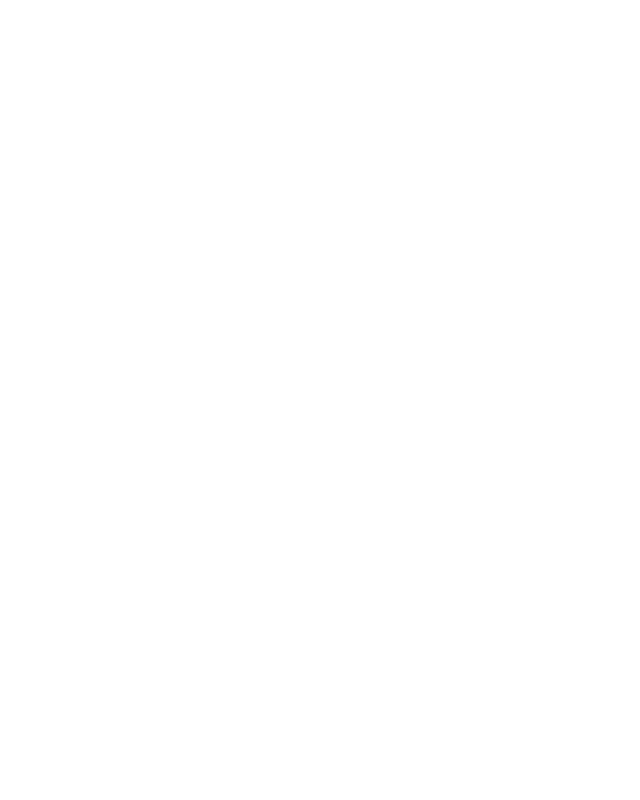
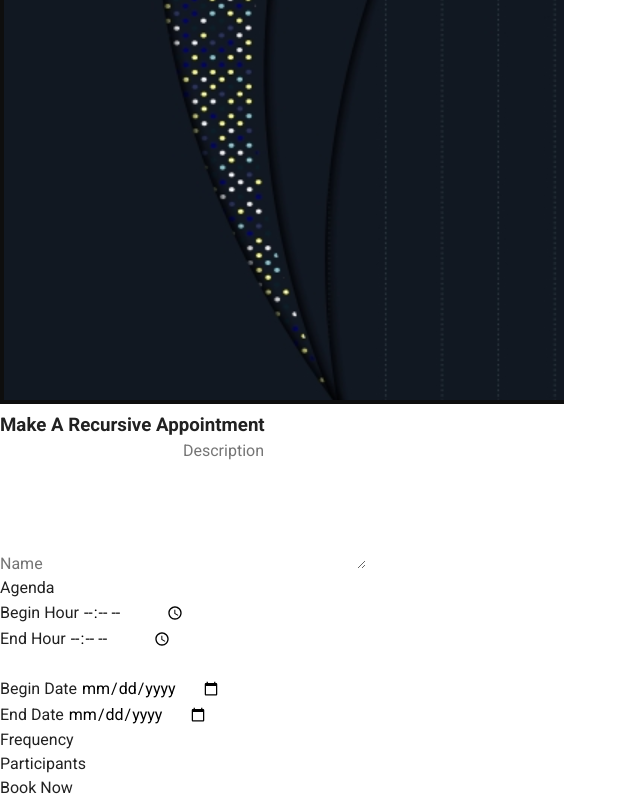
Before and after one commit to Vicno/Personal_Organizer, a Vue app: page /#/updateRecursiveAppoint in a window 1280 px wide. Shown: the part 342-1142 px from the top of the page, without its empty margins (0-640 px from the left). Before the commit the page ends 800 px from the top, so only its background shows below. Built offline with nearby package versions, Linux system fonts and the light colour scheme.

Commit message:
UpdateRecursiveOnProgress, little fixes to be able to create appointments or modify them in same day, modified index.js of store

```diff
--- a/src/components/CalendarComponent.vue
+++ b/src/components/CalendarComponent.vue
@@ -44,7 +44,16 @@
       >
         <v-card color="grey lighten-4" min-width="350px" flat>
           <v-toolbar :color="selectedEvent.color" dark>
-            <v-btn icon router :to="'/updateAppoint'">
+            <v-btn
+              :value="isRecursive"
+              icon
+              router
+              :to="'/updateRecursiveAppoint'"
+              v-if="value"
+            >
+              <v-icon>mdi-pencil</v-icon>
+            </v-btn>
+            <v-btn icon router :to="'/updateAppoint'" v-else>
               <v-icon>mdi-pencil</v-icon>
             </v-btn>
             <v-toolbar-title v-html="selectedEvent.name"></v-toolbar-title>
@@ -129,6 +138,20 @@
     },
     selectedAgenda() {
       return this.getAgendaSelected;
+    },
+    isRecursive() {
+      //Search in recursiveAppointments if there is one inside of agenda
+      //Search if the selected appointment is the selected one
+      console.log("perhaps" + this.selectedEvent.name);
+      this.recursiveAppointments.forEach(element => {
+        if (
+          element.agendaId === this.selectedAgenda.agendaId &&
+          this.selectedEvent.name === element.name
+        ) {
+          return true;
+        }
+      });
+      return false;
     }
   },
   methods: {
@@ -143,7 +166,6 @@
       //Select agenda
       agendaAppointments.forEach(appointment => {
         var daysforRecursive = this.getDatesFromRecursive(appointment);
-        console.log(daysforRecursive);
         daysforRecursive.forEach(element => {
           this.changeformatdatehour(
             element,
@@ -289,7 +311,6 @@
         while (fechastart.getTime() <= fechaend.getTime()) {
           //Save start date in dates
           startday = this.adddaystodate(startday, daystosumup);
-          //console.log(startday);
           dates.push(startday);
           //Add one day/week/month to start date
           if (appointment.frequency === "Day") {
@@ -332,7 +353,6 @@
         });
         return datescorrected;
       } else {
-        //console.log([appointment.date]);
         return [appointment.date];
       }
     }
--- a/src/components/RecursiveSchedulingComp.vue
+++ b/src/components/RecursiveSchedulingComp.vue
@@ -221,7 +221,7 @@
           bool = true;
         } else if (utcarray[1] === datearray[1]) {
           //si no, el dia inicial es mayor al de hoy
-          if (datearray[2] > utcarray[2]) {
+          if (datearray[2] >= utcarray[2]) {
             bool = true;
           }
         }
--- a/src/components/SchedulingComponent.vue
+++ b/src/components/SchedulingComponent.vue
@@ -170,7 +170,7 @@
         if (datearray[1] > utcarray[1]) {
           bool = true;
         } else if (utcarray[1] === datearray[1]) {
-          if (datearray[2] > utcarray[2]) {
+          if (datearray[2] >= utcarray[2]) {
             bool = true;
           }
         }
--- a/src/components/UpdateAppointmentComponent.vue
+++ b/src/components/UpdateAppointmentComponent.vue
@@ -169,7 +169,7 @@
         if (datearray[1] > utcarray[1]) {
           bool = true;
         } else if (utcarray[1] === datearray[1]) {
-          if (datearray[2] > utcarray[2]) {
+          if (datearray[2] >= utcarray[2]) {
             bool = true;
           }
         }
--- /dev/null
+++ b/src/components/UpdateRecursiveAppointmentComponent.vue
@@ -0,0 +1,112 @@
+<template>
+  <div class="wrapper">
+    <div class="inner">
+      <div class="image-holder">
+        <img src="@/assets/Imagen_Registro.jpg" />
+      </div>
+      <div class="form">
+        <h3>Make A Recursive Appointment</h3>
+        <!--Name-->
+        <input
+          type="text"
+          class="form-control"
+          placeholder="Name"
+          v-model="name"
+        />
+        <!--description-->
+        <textarea
+          name="description"
+          id="description"
+          placeholder="Description"
+          class="form-control"
+          v-model="description"
+          style="height: 130px;"
+        ></textarea>
+        <!--Agenda-->
+        <div class="form-row">
+          <span class="form-control"> Agenda </span>
+          <select v-model="agenda">
+            <option v-for="(ag, index) in agendas" :key="index">
+              {{ ag.name }}
+            </option>
+          </select>
+        </div>
+        <!--Begin Hour-->
+        <div class="form-row">
+          <span class="form-control"> Begin Hour </span>
+          <input
+            type="time"
+            id="begin_hour"
+            name="begin_hour"
+            v-model="begin_hour"
+            required
+          />
+        </div>
+        <!--End Hour-->
+        <div class="form-row">
+          <span class="form-control"> End Hour </span>
+          <input
+            type="time"
+            id="end_hour"
+            name="end_hour"
+            v-model="end_hour"
+            required
+          />
+        </div>
+        <br />
+        <!--Begin Date-->
+        <div class="form-row">
+          <span class="form-control"> Begin Date </span>
+          <input type="date" id="dateP" name="dateBegin" v-model="date" />
+        </div>
+        <!--End Date-->
+        <div class="form-row">
+          <span class="form-control"> End Date </span>
+          <input type="date" id="dateP" name="dateEnd" v-model="endDate" />
+        </div>
+        <!--Frequency-->
+        <div class="form-row">
+          <span class="form-control"> Frequency </span>
+          <select v-model="frequency">
+            <option>Day</option>
+            <option>Week</option>
+            <option>Month</option>
+          </select>
+        </div>
+        <!---->
+        <!--Participants-->
+        <div class="form-row">
+          <span class="form-control"> Participants </span>
+          <select v-model="participants">
+            <option v-for="(par, index) in participantes" :key="index">
+              {{ par.name }}
+            </option>
+          </select>
+        </div>
+        <!--Create Button-->
+        <button @click="create">Book Now</button>
+      </div>
+    </div>
+  </div>
+</template>
+
+<script>
+import {} from "vuex";
+export default {
+  name: "RecursiveSchedulingComponent",
+  data() {
+    return {
+      name: "",
+      description: "",
+      date: "",
+      endDate: "",
+      frequency: "",
+      begin_hour: "",
+      end_hour: "",
+      agenda: "", //agenda id
+      participants: {}
+    };
+  },
+  methods: {}
+};
+</script>
--- a/src/router/index.js
+++ b/src/router/index.js
@@ -19,6 +19,11 @@
     path: "/Agenda",
     name: "Agenda",
     component: () => import("@/views/Agenda.vue")
+  },
+  {
+    path: "/updateRecursiveAppoint",
+    name: "UpdateRecursiveAppoint",
+    component: () => import("../views/UpdateRecursiveAppointment.vue")
   },
   {
     path: "/updateAppoint",
--- a/src/store/index.js
+++ b/src/store/index.js
@@ -29,9 +29,9 @@
           },
           {
             name: "Time to lunch",
-            description: "I msy eat in home for some reason",
-            date: "7/31/2020",
-            endDate: "3/28/2021",
+            description: "I may eat in home for some reason",
+            date: "7/15/2020",
+            endDate: "7/25/2021",
             frequency: "Month",
             startHour: "12:00",
             endHour: "13:00",
@@ -42,25 +42,14 @@
       },
       {
         agendaId: "ANG-0002",
-        name: "odioesto",
+        name: "Depresionfrombugs",
         description: "1212",
         startHour: "11:11",
         endHour: "22:22",
         appointments: [
           {
-            name: "sss",
-            description: "sss",
-            date: "06/28/2020",
-            endDate: "06/30/2020",
-            frequency: "Day",
-            startHour: "12:12",
-            endHour: "21:21",
-            agendaId: "ANG-0002",
-            participants: "Person A"
-          },
-          {
-            name: "wer",
-            description: "wer",
+            name: "Mass Suicide",
+            description: "I don't want to fix bugs anymore, please help",
             date: "07/01/2020",
             startHour: "16:00",
             endHour: "19:59",
@@ -107,17 +96,6 @@
         endHour: "13:00",
         agendaId: "ANG-0001",
         participants: ["PART-001"]
-      },
-      {
-        name: "sss",
-        description: "sss",
-        date: "28/06/2020",
-        endDate: "30/06/2020",
-        frequency: "Day",
-        startHour: "12:12",
-        endHour: "21:21",
-        agendaId: "ANG-0002",
-        participants: "Person A"
       }
     ],
     participants: [
--- /dev/null
+++ b/src/views/UpdateRecursiveAppointment.vue
@@ -0,0 +1,16 @@
+<template>
+  <div class="updateRecursiveAppoint">
+    <UpdateAppointmentComponent />
+  </div>
+</template>
+
+<script>
+import UpdateAppointmentComponent from "@/components/UpdateRecursiveAppointmentComponent.vue";
+
+export default {
+  name: "UpdateRecursiveAppointment",
+  components: {
+    UpdateAppointmentComponent
+  }
+};
+</script>
```
